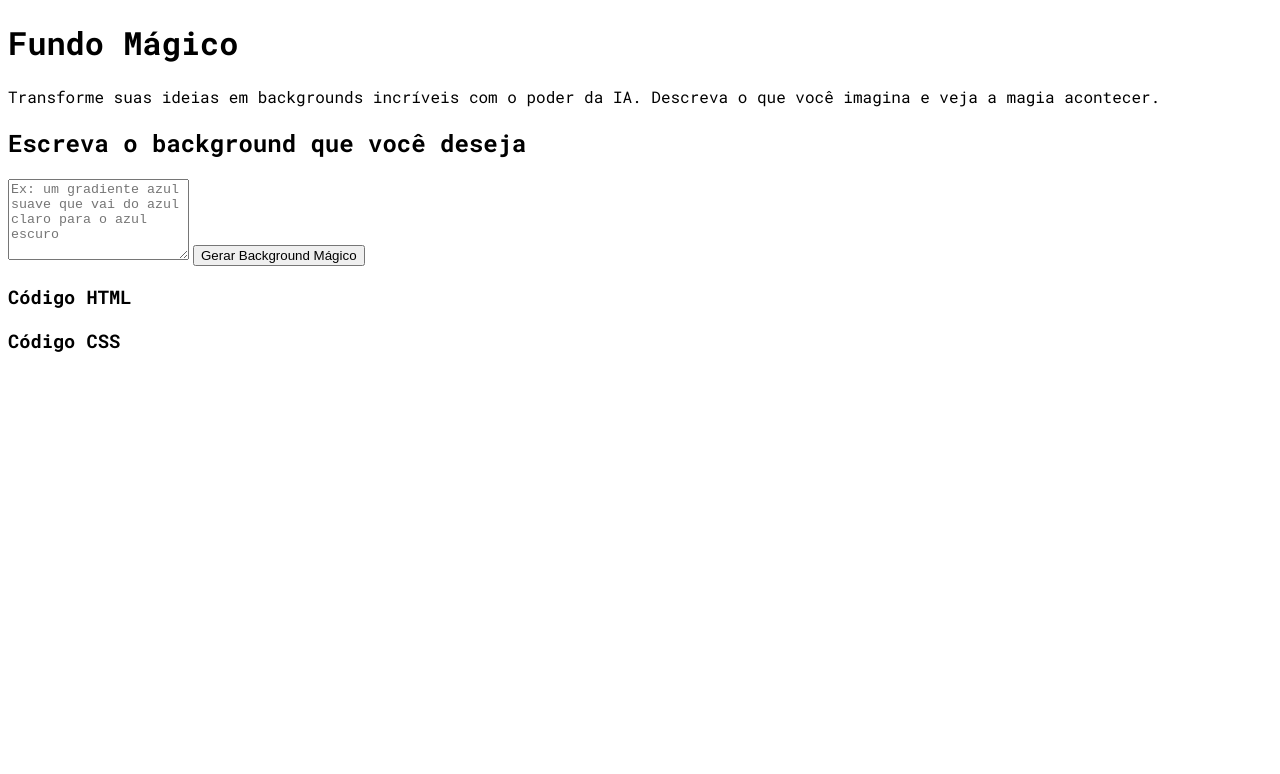
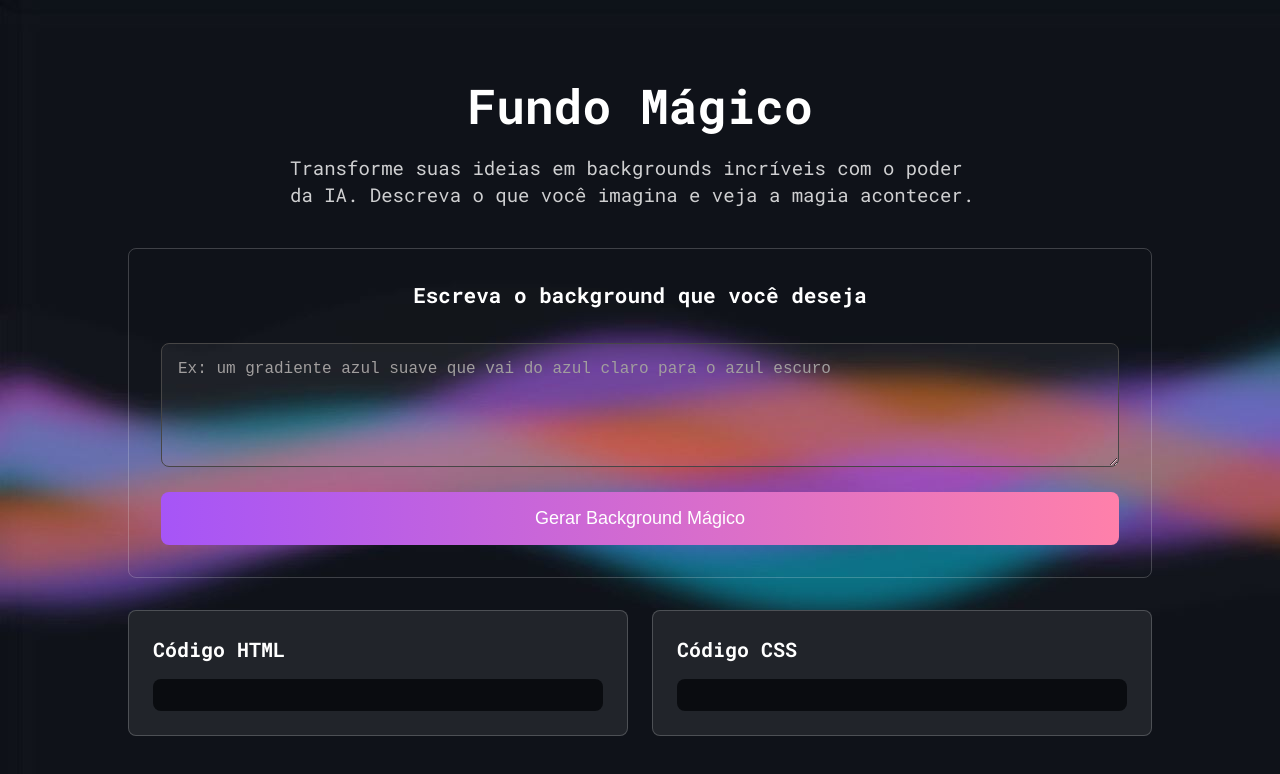
Before and after one commit to jonas-thiago/projeto-fundo-magico, a plain HTML site: page index.html in a window 1280 px wide. Drawn offline with Linux system fonts and the light colour scheme.

Commit message:
version2
css feito

```diff
--- a/index.html
+++ b/index.html
@@ -9,6 +9,7 @@
     <link href="https://fonts.googleapis.com/css2?family=Roboto+Mono:ital,wght@0,100..700;1,100..700&display=swap" rel="stylesheet">
     <link rel="stylesheet" href="./src/css/reset.css">
     <link rel="stylesheet" href="./src/css/style.css">
+    <link rel="stylesheet" href="./src/css/responsivo.css">
 </head>
 <body>
     <header class="header">
@@ -17,7 +18,7 @@
     </header>
     <main class="container">
         <section class="card main-card">
-            <h2>Escreva o background que você deseja</h2>
+            <h2 class="card-header">Escreva o background que você deseja</h2>
             <form action="" class="form-group">
                 <textarea name="" id="description" placeholder="Ex: um gradiente azul suave que vai do azul claro para o azul escuro" rows="5"></textarea>
                 <button id="generate-btn" class="btn-magic">
--- a/src/css/reset.css
+++ b/src/css/reset.css
@@ -1,5 +1,6 @@
-/* * {
+/* CSS Reset */
+* {
     margin: 0;
     padding: 0;
     box-sizing: border-box;
-} */
+}
--- /dev/null
+++ b/src/css/responsivo.css
@@ -0,0 +1,27 @@
+/* Responsividade */
+@media (max-width: 768px) {
+    .header h1{
+        font-size: 32px;
+    }
+
+    .header .subtitle{
+        font-size: 16px;
+        text-align: center;
+    }
+
+    .card-header{
+        font-size: 16px;
+    }
+
+    .code-grid {
+        flex-direction: column;;
+    }
+
+    .code-card{
+        width: 100%;
+    }
+
+    .form-group .btn-magic {
+        font-size: 16px;
+    }
+}
--- a/src/css/style.css
+++ b/src/css/style.css
@@ -1,3 +1,115 @@
-h1, h2, h3, p {
-    font-family: 'Roboto Mono', fantasy;
+body {
+    background-color: #0f131a;
+    color: #ffffff;
+    background: url(../img/bg.JPG);
+    font-family: "Roboto Mono", monospace;
+    line-height: 1.4;
+    padding: 32px 24px;
 }
+
+.header {
+    margin: 40px auto;
+    z-index: 99;
+    position: relative;
+    max-width: 700px;
+}
+
+.header h1 {
+    margin-bottom: 16px;
+    font-size: 48px;
+    text-align: center;
+}
+
+.header .subtitle {
+    font-size: 19px;
+    color: rgba(255, 255, 255, 0.8);
+}
+
+.container {
+    max-width: 1024px;
+    margin: 0 auto; /* só funcionar se usar uma largura usando o max-width */
+    z-index: 99;
+    position: relative;
+}
+
+.card {
+    border: 1px solid rgba(255, 255, 255, 0.2);
+    border-radius: 8px;
+    padding: 32px;
+    margin-bottom: 32px;
+}
+
+.card-header {
+    margin-bottom: 32px;
+    font-size: 21px;
+    text-align: center;
+}
+
+.form-group textarea {
+    background-color: rgba(255, 255, 255, 0.05);
+    color: #ffffff;
+    width: 100%;
+    min-height: 120px;
+    padding: 16px;
+    border: 1px solid #474646;
+    border-radius: 8px;
+    font-size: 16px;
+    margin-bottom: 20px;
+}
+
+.form-group textarea:focus {
+    outline: none;
+    border-color: #a655f7
+}
+
+.form-group textarea::placeholder {
+    color: #a19e9e;
+}
+
+.form-group .btn-magic {
+    width: 100%;
+    padding: 16px 32px;
+    background: linear-gradient(90deg, #a655f7 0%, #ff80aa 100%);
+    border: none;
+    border-radius: 8px;
+    color: #ffffff;
+    font-size: 18px;
+    cursor: pointer;
+    transition: all 0.3s ease
+}
+
+.form-group .btn-magic:hover {
+    transform: translateY(-2px);
+}
+
+.preview-card {
+    display: none;
+}
+
+.code-grid {
+    display: flex;
+    gap: 24px;
+}
+
+.code-card {
+    background-color: #21242a;
+    border: 1px solid rgba(255, 255, 255, 0.2);
+    border-radius: 8px;
+    padding: 24px;
+    width: 50%;
+}
+
+.code-title {
+    font-size: 20px;
+    margin-bottom: 16px;
+}
+
+.code-block {
+    background-color: #0a0c10;
+    color: #5eead4;
+    border-radius: 8px;
+    padding: 16px;
+    font-size: 14px;
+    white-space: pre-wrap;
+    word-wrap: break-word;
+}
```
